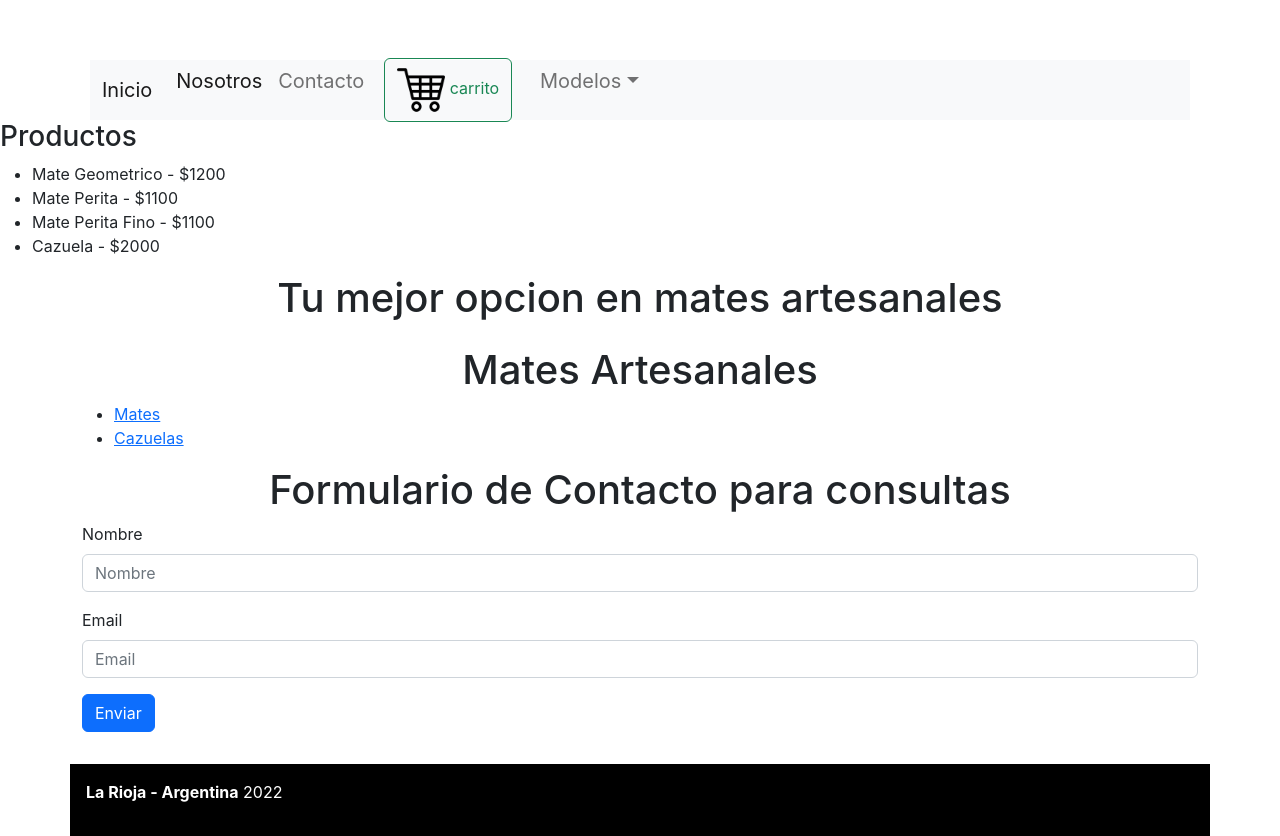
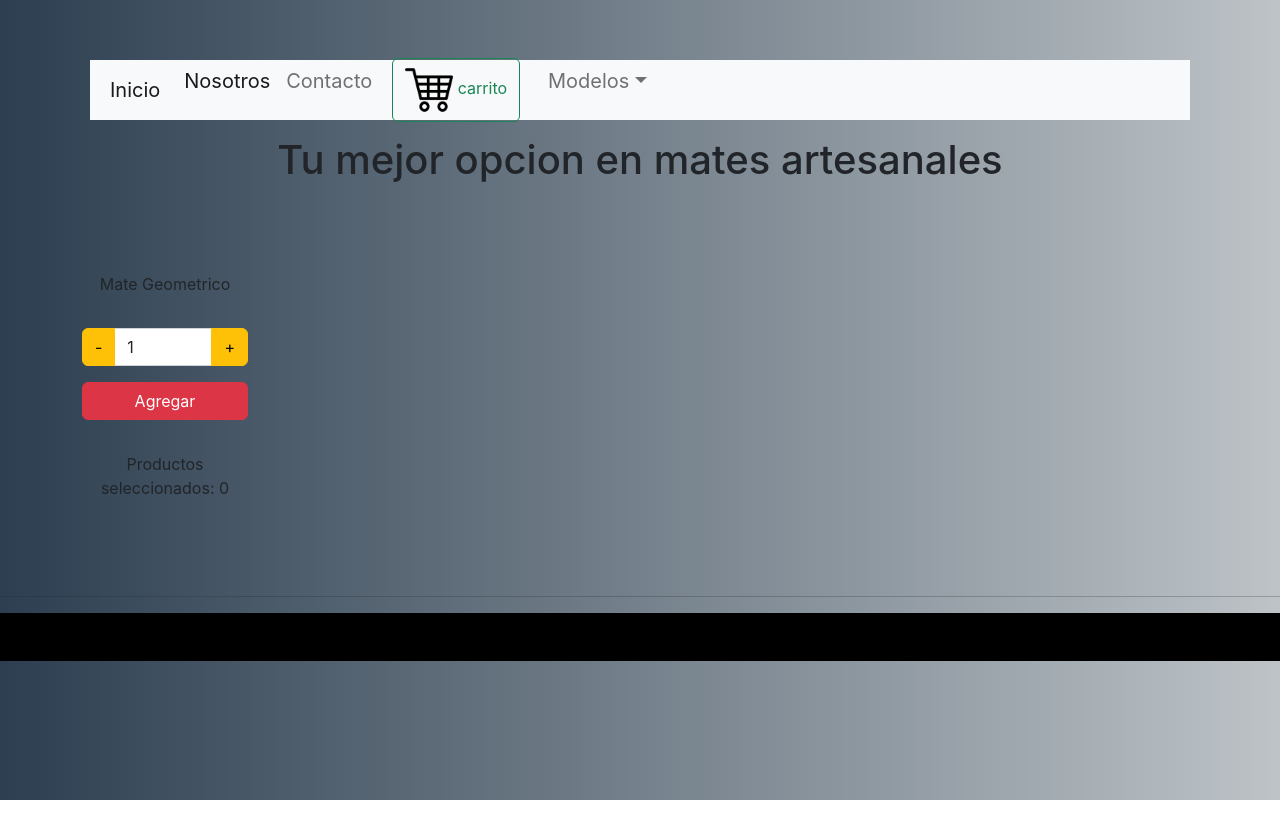
Before and after one commit to JonyBarroso/myapp-jony, a React (Create React App) app: page / in a window 1280 px wide. After the commit the page ends 800 px from the top, so only its background shows below. Built offline with nearby package versions, Linux system fonts and the light colour scheme.

Commit message:
cuarto desafio

```diff
--- a/src/App.css
+++ b/src/App.css
@@ -6,6 +6,10 @@
 
 body{
   background-size: cover;
+  background: #bdc3c7;  /* fallback for old browsers */
+background: -webkit-linear-gradient(to right, #2c3e50, #bdc3c7);  /* Chrome 10-25, Safari 5.1-6 */
+background: linear-gradient(to right, #2c3e50, #bdc3c7); /* W3C, IE 10+/ Edge, Firefox 16+, Chrome 26+, Opera 12+, Safari 7+ */
+
 }
 nav{
   max-width: 1100px;
--- a/src/App.js
+++ b/src/App.js
@@ -1,56 +1,20 @@
 import './App.css';
-import NavBar from './components/NavBar';
+import Navbar from './components/NavBar';
+import Header from './components/Header';
 import Footer from './components/footer';
-import Header from './components/header';
-import Item from './components/ItemListContainer/Item';
-import Titulo from './components/ItemListContainer/Titulo';
-import Input from './components/ItemListContainer/Input';
-import Prefooter from './components/Prefooter';
+import ItemCount from './components/ItemCount';
 
-const lista = ["Mates", "Cazuelas"];
- let titulo = "Productos";
-const productos = [
-  {id:1, nombre:"Mate Geometrico ", precio:"1200"},
-  {id:2, nombre:"Mate Perita", precio:"1100"},
-  {id:3, nombre:"Mate Perita Fino", precio:"1100"},
-  {id:4, nombre:"Cazuela", precio:"2000"}
-];
+
 
  function App() {
   return (
     <div>
-      <NavBar />
-      <h3>{titulo}</h3>
-      <ul>{productos.map(item => (
-          <li key= {item.id} >{item.nombre} - ${item.precio}</li>))}
-      </ul>
+      <Navbar />
+      <Header />
 
-
-
-      <div className='container'>
-      <Header curso="Mates" tipo="Artesanales" />
-      <main className='py-3'>
-        <Titulo valor="Mates Artesanales" />
-        <ul>{lista.map(items => (
-            <Item valor={items} />
-          ))}
-        </ul>
-        <Titulo valor="Formulario de Contacto para consultas" />
-        <form>
-          <div className="mb-3">
-            <label className="form-label">Nombre</label>
-            <Input valor="Nombre" />
-          </div>
-          <div className="mb-3">
-            <label className="form-label">Email</label>
-            <Input valor="Email" />
-          </div>
-          <button type="button" className="btn btn-primary">Enviar</button>
-        </form>
-      </main>
-      <Prefooter />
-      <Footer ubicacion="La Rioja - Argentina" anio="2022" />
-    </div>
+      <ItemCount  stock={5} initial={1} onAdd={0} />
+      <hr />
+      <Footer />
     </div>
   );
 }
--- /dev/null
+++ b/src/components/ItemCount.jsx
@@ -0,0 +1,54 @@
+import React from "react";
+import { useState } from "react";
+
+const ItemCount = ({ stock, initial, onAdd }) => {
+    const [cantidad, setCantidad] = useState(initial);
+    const [itemStock, setItemStock] = useState(stock);
+    const [itemAdd, setItemAdd] = useState(onAdd);
+
+    const disminuirCantidad = (valor) =>{
+        if(valor > 0) {
+        setCantidad(valor);
+    }
+    }
+    const aumentarCantidad = (valor) =>{
+        if(valor <= itemStock) {
+            setCantidad(valor);
+        }
+    }
+
+    const agregarProductos = () =>{
+        if(itemStock > 0) {
+            setItemStock ( itemStock - cantidad );
+            setItemAdd(itemAdd+cantidad);
+        }
+
+    }
+    return(
+
+        <div className="container py-5">
+            <div className="row">
+                <div className="col-md-2">
+                    <p className="text-center py-3">Mate Geometrico</p>
+                    <div className="input-group">
+                        <input type="button" className="btn btn-warning" value="-" onClick={() =>
+                        {disminuirCantidad(cantidad - 1)}}/>
+                        <input type="text" className="form-control" value={cantidad} />
+                        <input type="button" className="btn btn-warning" value="+" onClick={() =>
+                        {aumentarCantidad(cantidad + 1)}}/>
+                    </div>
+                        <div className="d-grid gap-2 py-3">
+                            <input type="button" className="btn btn-secundary btn btn-danger" value="Agregar" onClick={() =>
+                        {agregarProductos()}} />
+                        </div>
+                        <p className="text-center py-3 ">Productos seleccionados: {itemAdd} </p>
+                </div>
+            </div>
+
+        </div>
+    );
+
+}
+
+
+export default ItemCount;
--- a/src/components/NavBar.jsx
+++ b/src/components/NavBar.jsx
@@ -5,7 +5,7 @@ const NavBar = () => {
     return (
 
     <div className="container">
-        <nav class="navbar navbar-expand-lg bg-light">
+        <nav class="col-sm-12 px-2 navbar navbar-expand-sm bg-light">
     <div class="container-fluid">
             <a class="navbar-brand" href="#">Inicio</a>
                 <button class="navbar-toggler" type="button" data-bs-toggle="collapse" data-bs-target="#navbarNavDropdown" aria-controls="navbarNavDropdown" aria-expanded="false" aria-label="Toggle navigation">
--- a/src/components/header.jsx
+++ b/src/components/header.jsx
@@ -4,7 +4,7 @@ import React from "react";
 const Header = () => {
         return (
             <div>
-              <h1>Tu mejor opcion en mates artesanales</h1>
+              <h1 className="container py-3">Tu mejor opcion en mates artesanales</h1>
             </div>
         )
     }
```
